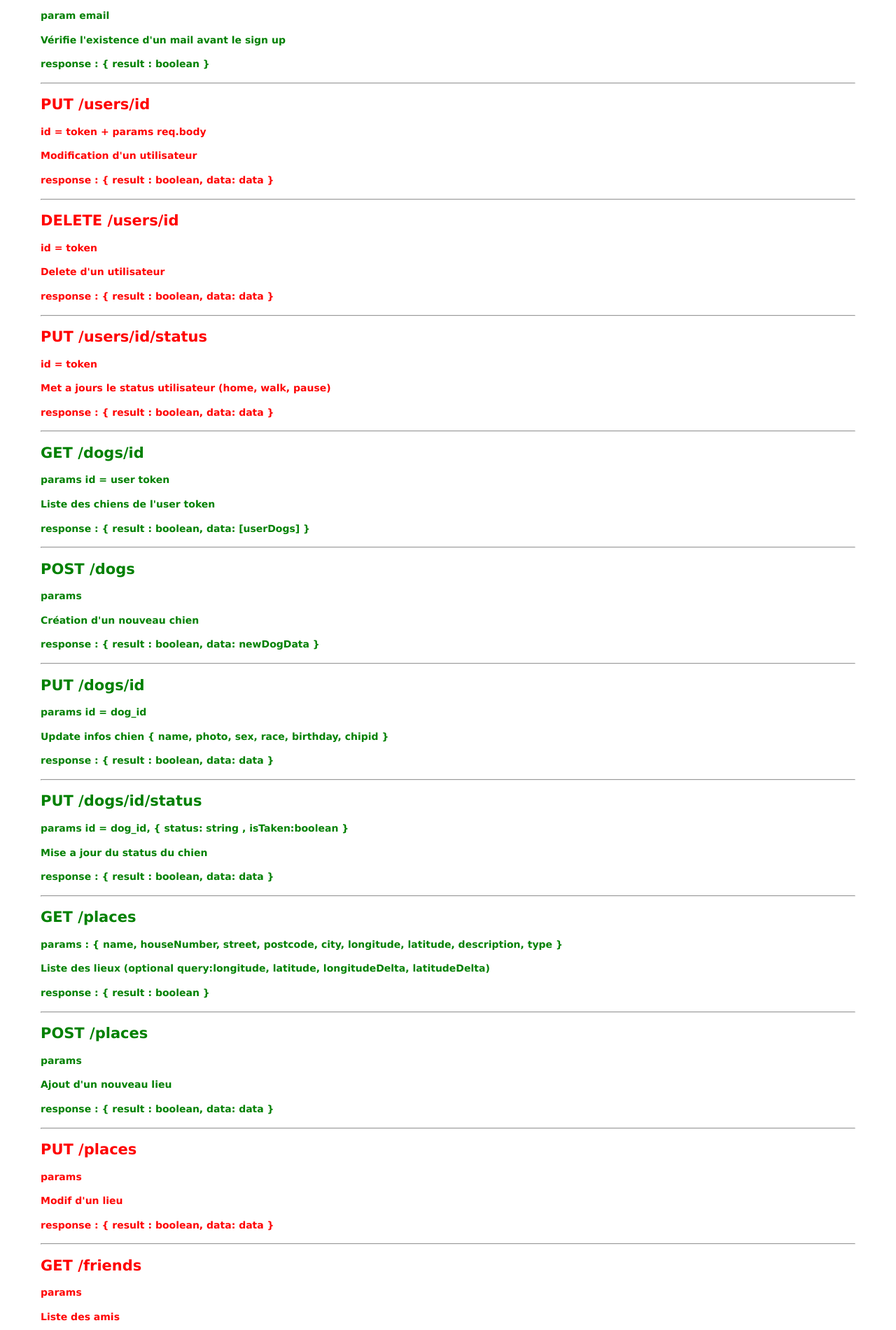
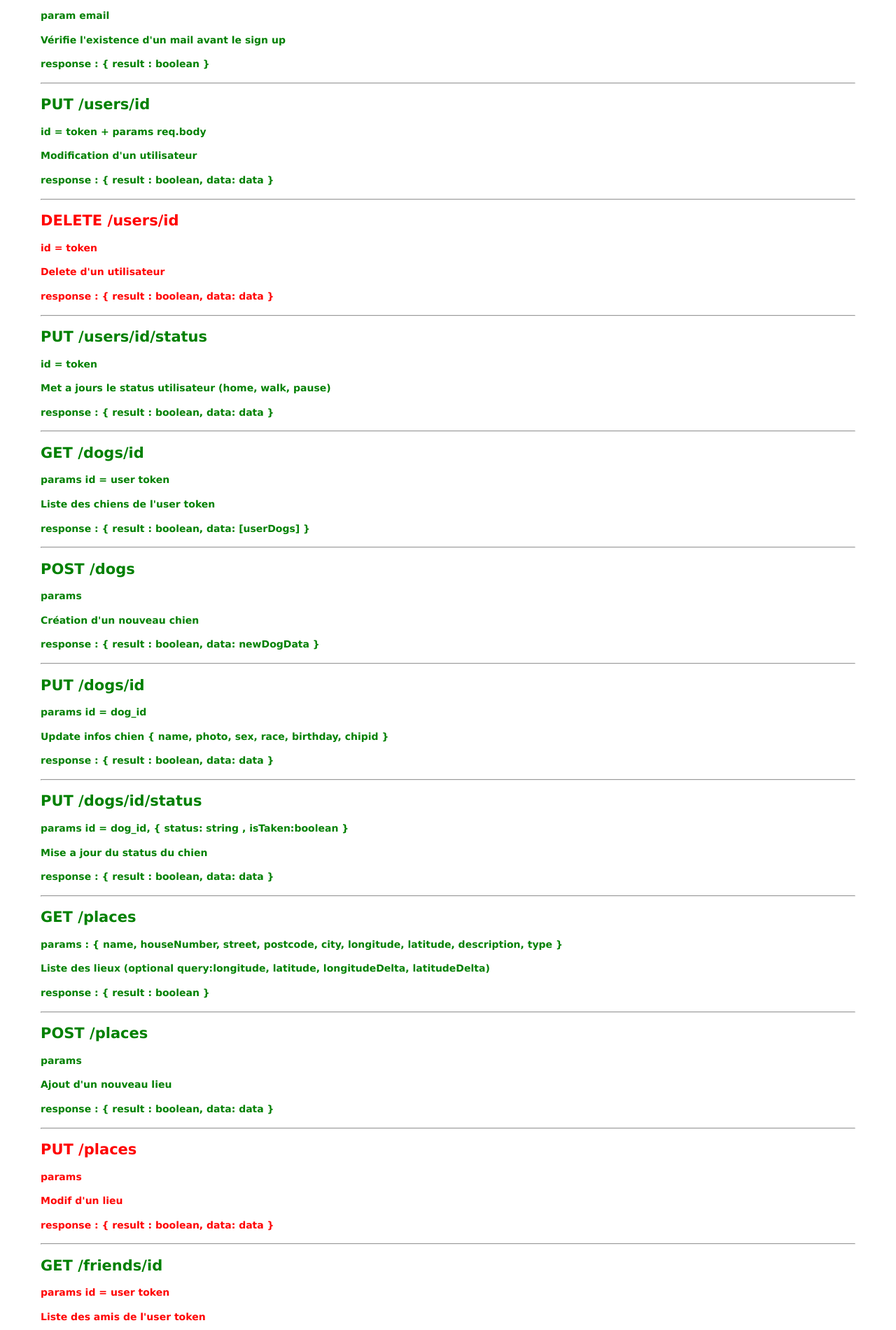
Before and after one commit to darwynn666/wap-backend, a website: page public/index.html in a window 1280 px wide. Shown: the part 840-2740 px from the top of the page at 70% size. Drawn offline with Linux system fonts and the light colour scheme.

Commit message:
update routes /users

```diff
--- a/public/index.html
+++ b/public/index.html
@@ -42,10 +42,10 @@
   <h4 class="done">response : { result : boolean }</h4>
   <hr />
 
-  <h2 class="todo">PUT /users/id</h2>
-  <h4 class="todo">id = token + params req.body</h4>
-  <h4 class="todo">Modification d'un utilisateur</h4>
-  <h4 class="todo">response : { result : boolean, data: data }</h4>
+  <h2 class="done">PUT /users/id</h2>
+  <h4 class="done">id = token + params req.body</h4>
+  <h4 class="done">Modification d'un utilisateur</h4>
+  <h4 class="done">response : { result : boolean, data: data }</h4>
   <hr />
 
   <h2 class="todo">DELETE /users/id</h2>
@@ -54,10 +54,10 @@
   <h4 class="todo">response : { result : boolean, data: data }</h4>
   <hr />
 
-  <h2 class="todo">PUT /users/id/status</h2>
-  <h4 class="todo">id = token</h4>
-  <h4 class="todo">Met a jours le status utilisateur (home, walk, pause)</h4>
-  <h4 class="todo">response : { result : boolean, data: data }</h4>
+  <h2 class="done">PUT /users/id/status</h2>
+  <h4 class="done">id = token</h4>
+  <h4 class="done">Met a jours le status utilisateur (home, walk, pause)</h4>
+  <h4 class="done">response : { result : boolean, data: data }</h4>
   <hr />
 
   <!-- /dogs -->
@@ -108,9 +108,9 @@
 
   <!-- friends -->
 
-  <h2 class="todo">GET /friends</h2>
-  <h4 class="todo">params</h4>
-  <h4 class="todo">Liste des amis</h4>
+  <h2 class="done">GET /friends/id</h2>
+  <h4 class="todo">params id = user token</h4>
+  <h4 class="todo">Liste des amis de l'user token</h4>
   <h4 class="todo">response : { result : boolean, data: data }</h4>
   <hr />
 
```
Also changed, not shown: routes/users.js (+27 -2 lines).
